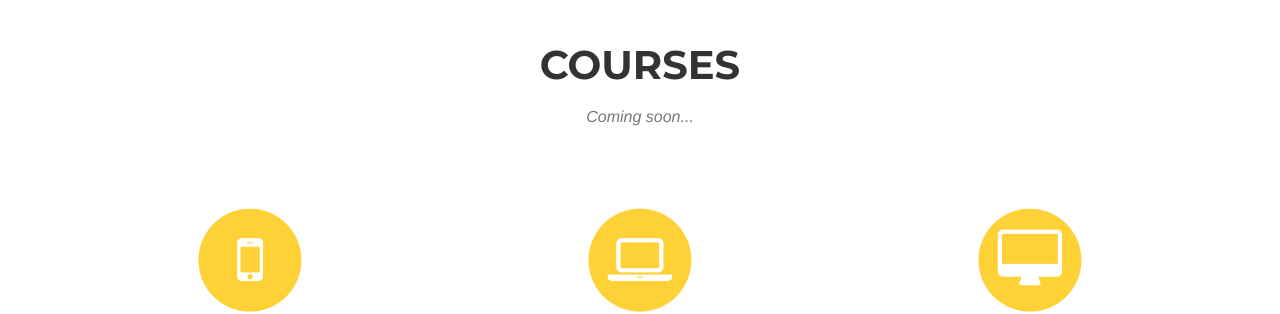
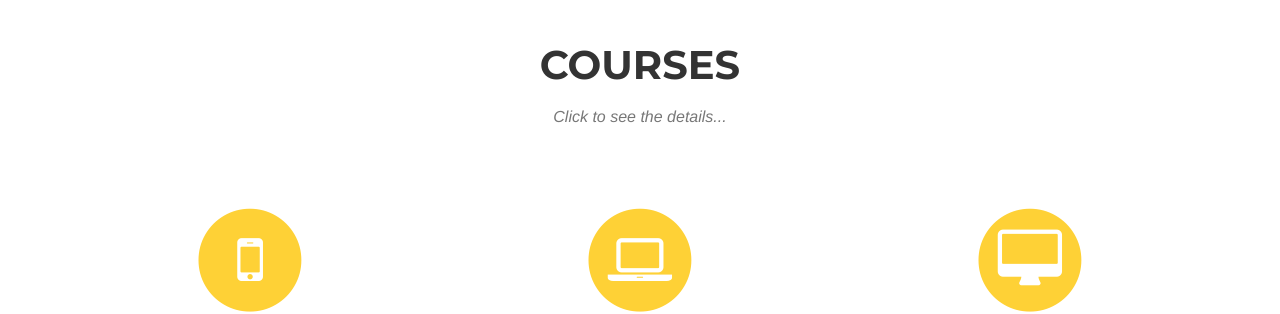
Before and after one commit to skolacode/skolacode.github.io, a Jekyll site: the page built from index.html, in a window 1280 px wide and 900 px high, scrolled down 645 px. Shown: the part 152-466 px from the top of the window. Built offline with Jekyll 4.4.1, drawn with Linux system fonts in a browser that asks for light colours; some web fonts are replaced.

Commit message:
1. Update the page subtitle

```diff
--- a/_includes/services.html
+++ b/_includes/services.html
@@ -4,7 +4,7 @@
             <div class="row">
                 <div class="col-lg-12 text-center">
                     <h2 class="section-heading">Courses</h2>
-                    <h3 class="section-subheading text-muted">Coming soon...</h3>
+                    <h3 class="section-subheading text-muted">Click to see the details...</h3>
                 </div>
             </div>
             <div class="row text-center">
```
